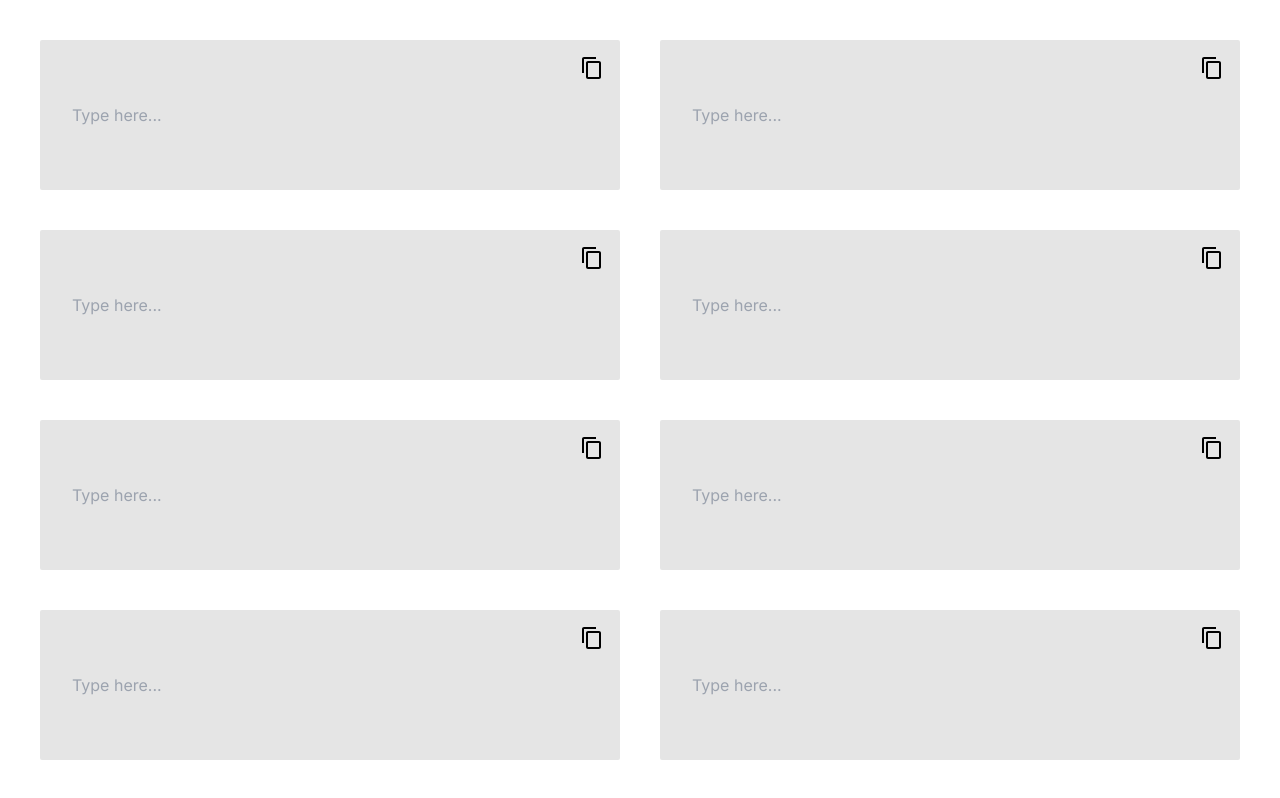
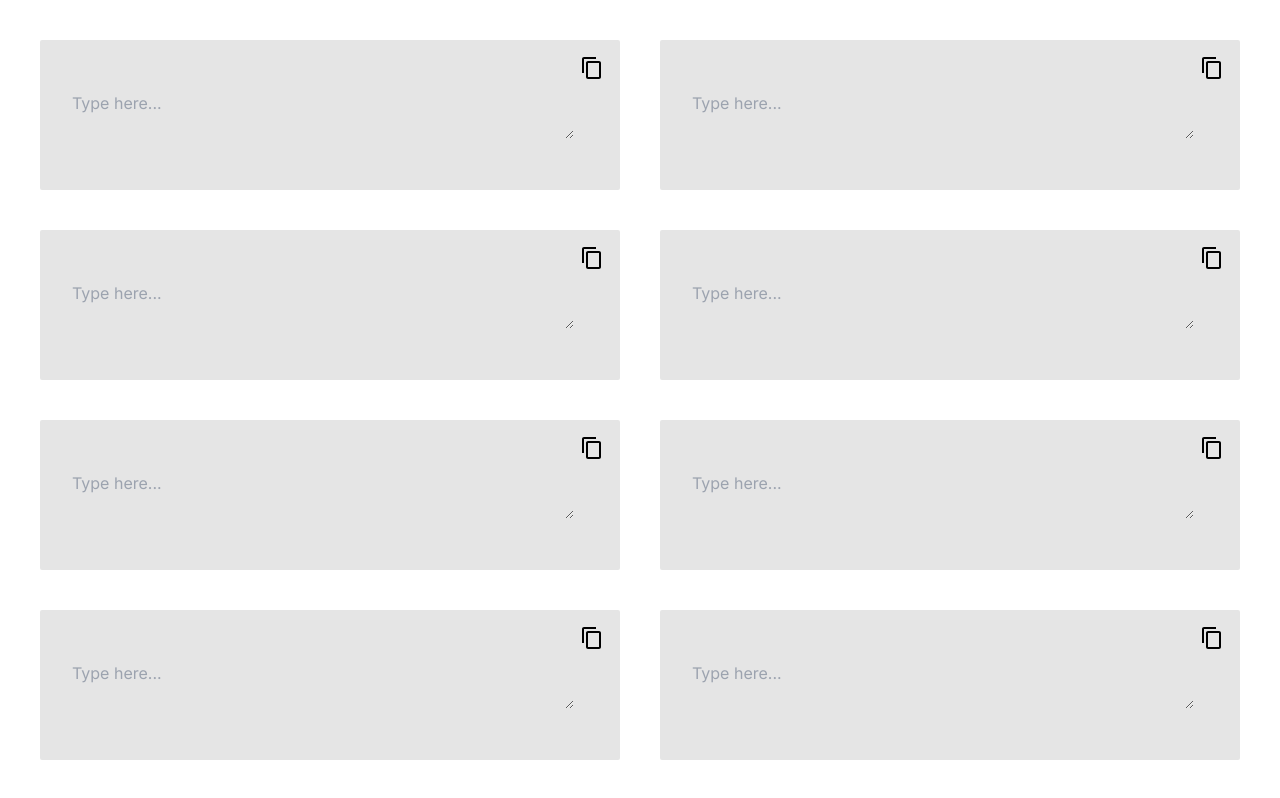
Before and after one commit to ollie-cook/copypastedump, a Next.js app: page / in a window 1280 px wide. Built offline with nearby package versions, Linux system fonts and the light colour scheme.

Commit message:
Enabled multiline input

```diff
--- a/app/components/Grid/Grid.tsx
+++ b/app/components/Grid/Grid.tsx
@@ -73,10 +73,9 @@ function Brick(props: BrickProps) {
 
   return (
     <div className="relative w-full flex items-center bg-neutral-200 col-span-1 rounded-sm pl-8">
-      <input
-        className="w-11/12 h-10 bg-transparent focus:outline-none focus:ring-0"
+      <textarea
+        className="w-11/12 h-12 bg-transparent focus:outline-none focus:ring-0"
         placeholder="Type here..."
-        type="text"
         value={value}
         onChange={e => handleChange(e)}
       />
```
